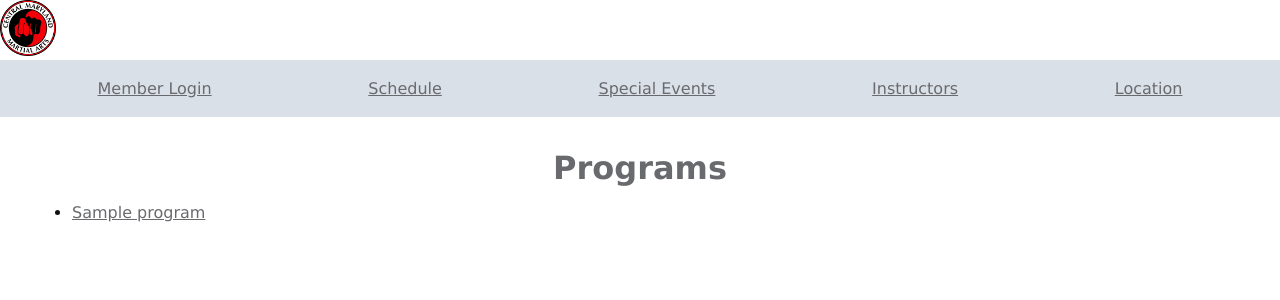
After one commit to devonwarren/cmma, a Django app: page /program/ in a window 1280 px wide. The commit adds this page. Shown: the top 300 px of the page. Run offline with Django 3.2, Linux system fonts and the light colour scheme; tables that the repository leaves empty hold one stand-in row (values such as "Sample post"); style sheets or scripts are compiled from the project's sources; some libraries are stand-ins or nearby versions.

Commit message:
add listing pages

```diff
--- a/cmma/urls.py
+++ b/cmma/urls.py
@@ -18,13 +18,15 @@ from django.conf import settings
 from django.conf.urls.static import static
 from django.contrib import admin
 from cmma.views import homepage
-from programs.views import program_view
-from staff.views import trainer_view
+from programs.views import program_view, program_list
+from staff.views import trainer_view, trainer_list
 
 
 urlpatterns = [
     url(r'^admin/', admin.site.urls),
     url(r'^$', homepage, name='homepage'),
+    url(r'^program/$', program_list),
     url(r'^program/(?P<slug>.+?)/$', program_view),
+    url(r'^staff/$', trainer_list),
     url(r'^staff/(?P<slug>.+?)/$', trainer_view),
 ] + static(settings.MEDIA_URL, document_root=settings.MEDIA_ROOT)
--- a/programs/models.py
+++ b/programs/models.py
@@ -26,6 +26,12 @@ class Program(models.Model):
         format='JPEG',
         options={'quality': 90})
 
+    youtube_id = models.CharField(
+        max_length=100,
+        help_text='Video ID from YouTube',
+        blank=True,
+        null=True)
+
     trainers = models.ManyToManyField(Trainer)
 
     description = RichTextField()
--- a/programs/views.py
+++ b/programs/views.py
@@ -10,5 +10,16 @@ def program_view(request, slug):
     return render(
         request,
         'program.html',
-        {'program': program,
-        'trainers': trainers})
+        {
+            'program': program,
+            'trainers': trainers
+        })
+
+
+def program_list(request):
+    programs = Program.objects.all()
+
+    return render(
+        request,
+        'program_list.html',
+        {'programs': programs})
--- a/static/scss/style.scss
+++ b/static/scss/style.scss
@@ -47,6 +47,7 @@ header {
             list-style: none;
             display: flex;
             justify-content: space-around;
+            flex-wrap: wrap;
             width: 100%;
             margin: 0;
             padding: 0;
@@ -72,3 +73,7 @@ div#homepage-grid {
         }
     }
 }
+
+section#main {
+    margin: 2rem;
+}
--- a/static_final/scss/style.css
+++ b/static_final/scss/style.css
@@ -13,7 +13,7 @@ header div#logo img { max-width: 100%; }
 
 header nav { padding: 1.2rem; background-color: #DAE0E8; }
 
-header nav ul { list-style: none; display: flex; justify-content: space-around; width: 100%; margin: 0; padding: 0; }
+header nav ul { list-style: none; display: flex; justify-content: space-around; flex-wrap: wrap; width: 100%; margin: 0; padding: 0; }
 
 div#homepage-grid { display: flex; justify-content: space-around; flex-wrap: wrap; }
 
@@ -23,4 +23,6 @@ div#homepage-grid div.program a { position: relative; }
 
 div#homepage-grid div.program a img { border-radius: 1rem; }
 
+section#main { margin: 2rem; }
+
 /*# sourceMappingURL=../../../../../../../static/scss/style.css.map */
--- /dev/null
+++ b/templates/program_list.html
@@ -0,0 +1,13 @@
+{% extends "base.html" %}
+
+{% block content %}
+
+    <h2>Programs</h2>
+
+    <ul>
+        {% for program in programs %}
+            <li><a href="{{ program.get_absolute_url }}">{{ program }}</a></li>
+        {% endfor %}
+    </ul>
+
+{% endblock %}
```
Also changed, not shown: staff/views.py (+13 -2 lines), templates/trainer_list.html (added, +13 -0 lines), programs/migrations/0004_program_youtube_id.py (added), 2 other files.
